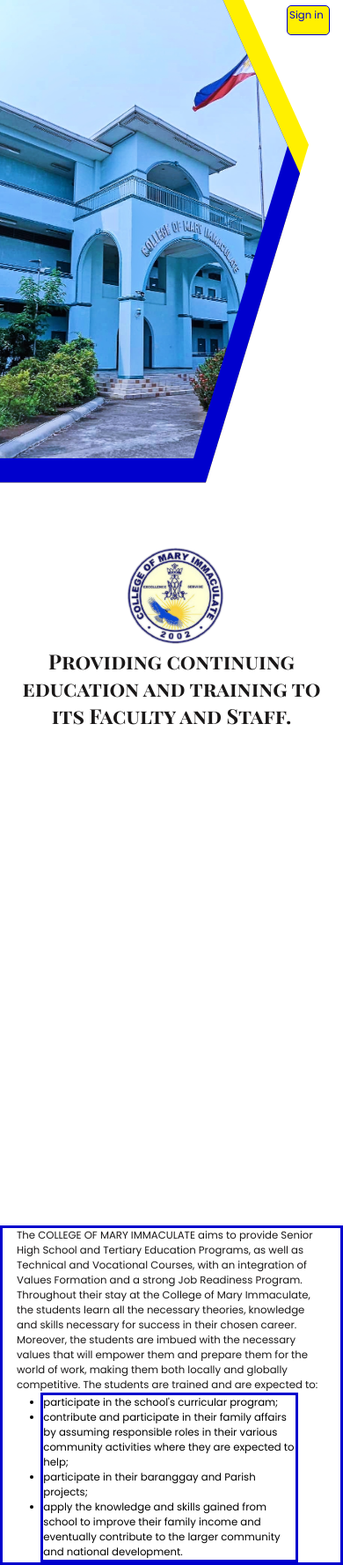
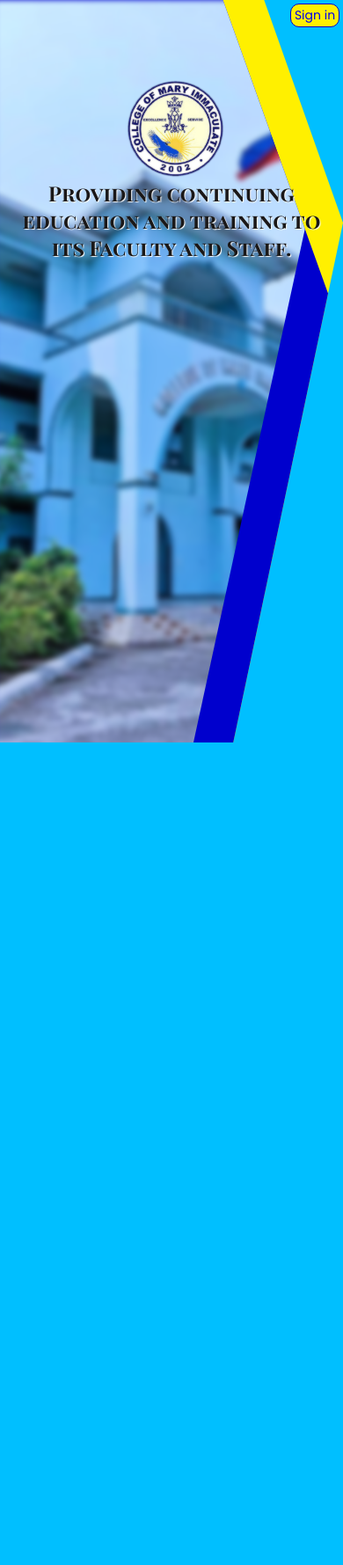
Before and after one commit to wilsterdc/CSIMS, a React (Create React App) app: page / in a window 390 px wide. Shown: the whole page at 88% size. After the commit the page ends 844 px from the top, so only its background shows below. Built offline with nearby package versions, Linux system fonts and the light colour scheme.

Commit message:
:rocket: to the :moon:

```diff
--- /dev/null
+++ b/src/components/Landing.css
@@ -0,0 +1,139 @@
+@import url('https://fonts.googleapis.com/css2?family=Poppins:wght@300;400&display=swap');
+@import url('https://fonts.googleapis.com/css2?family=Playfair+Display+SC:wght@400;700&display=swap');
+
+.interchng-text {
+    position: relative;
+    float: right;
+    color: #1a1818;
+    margin: -2vh 0.8vw;
+    padding: 0 0.5em;
+    width: 40vw;
+    height: 520px;
+    text-align: center;
+}
+
+.interchng-text p {
+    position: relative;
+    font-family: 'Playfair Display SC';
+    margin: 19vw 2%;
+    font-weight: 700;
+    font-size: 2.5vw;
+    text-shadow: 1px 1px 1px #ffff;
+    color: #1a1818;
+}
+
+.interchng-text img {
+    position: absolute;
+    background-color: transparent;
+    margin: 0.5em -10vw;
+    width: 20vw;
+    height: auto;
+}
+
+.img-container {
+    position: relative;
+    width: 58.5vw;
+    height: 100%;
+    overflow: hidden;
+    clip-path: polygon(0% 0%,70% 0%,90% 30%,57% 100%,0% 120%);
+}
+
+.bg-light {
+    position: absolute;
+    top: 0;
+    background-color: #fff000;
+    width: 63.5vw;
+    height: 100.5vh;
+    overflow: hidden;
+    clip-path: polygon(0% 0%,71% 0%,90% 30%,60% 100%,0% 100%);
+}
+
+.bg-dark {
+    position: absolute;
+    background-color: #0000cd;
+    width: 62.5vw;
+    height: 100.5vh;
+    overflow: hidden;
+    clip-path: polygon(0% 0%,65% 0%,90% 40%,60% 120%,0% 100%);
+}
+
+.img-container img {
+    left: -0.4em;
+    position: absolute;
+    width: 53vw;
+    height: 120vh;
+    object-fit: cover;
+}
+
+.login-container {
+    display: flex;
+    flex-direction: column;
+    height: 6vh;
+    min-height: 2em;
+    align-items: end;
+    margin-top: 1vw;
+    margin-right: 1vw;
+}
+
+.login-port {
+    background-color: #fff000;
+    padding: 2px 4px;
+    border: 1px solid #0000cd;
+    border-radius: 10px;
+    font-size: 18px;
+    font-family: inherit;
+    text-decoration: none;
+}
+
+
+@media screen and (max-width: 768px) {
+
+    .img-container {
+        width: 94%;
+        height: 100%;
+        clip-path: polygon(0% 0%,70% 0%,95% 30%,60% 100%,0% 100%);
+    }
+
+    .bg-light {
+        width: 100%;
+        height: 100%;
+        clip-path: polygon(0% 0%,77% 0%,100% 30%,68% 100%,0% 100%);
+    }
+
+    .bg-dark {
+        width: 100%;
+        height: 100%;
+        clip-path: polygon(0% 0%,65% 0%,96% 40%,70% 100%,0% 120%);
+    }
+
+    .img-container img {
+        width: 100%;
+        height: 120%;
+        filter: blur(3px)
+    }
+
+    .interchng-text {
+        position: absolute;
+        top: 10vh;
+        margin-left: 2vw;
+        width: 96vw;
+    }
+
+    .interchng-text img {
+        width: 40vw;
+        min-width: 100px;
+        margin: 0 -19vw;
+    }
+
+    .interchng-text p {
+        top: 16vw;
+        font-size: 6vw;
+        text-shadow: 1px 1px 1px #ffff;
+    }
+}
+
+@media screen and (max-width: 425px)   {
+    .login-port {
+        font-size: 14px;
+    }
+}
--- a/src/components/Landing.js
+++ b/src/components/Landing.js
@@ -3,6 +3,7 @@
 import dedication from './dedication.json'
 import cmibuildingSrc from './Images/cmibuilding.jpg'
 import cmiLogo from './Images/cmi.png'
+import './Landing.css'
 
 function Landing() {
     const [texts, setTexts] = useState([]);
@@ -25,10 +26,10 @@
 
   return (
     <div>
+        <div className = 'login-container'>
             {/* <Link to = '/login' target = '_blank'>
                 <button className = 'login-port'>Login</button>
             </Link> */}
-        <div>
             <a className = 'login-port' href = '/login' target = ' blank'>
             Sign in
             </a>
@@ -41,11 +42,13 @@
                 </div>
             </div>
         </div>
+        <div >
             <div className = 'interchng-text'>
                 <img src = {cmiLogo} alt = "CMI Logo" />
                 <p>{texts[currentTextIndex]?.text}</p>
             </div>
-        <div className = 'aims-container'>
+        </div>
+        {/* <div className = 'aims-container'>
             <p>
                 The COLLEGE OF MARY IMMACULATE aims to provide Senior High School and Tertiary Education Programs,
                 as well as Technical and Vocational Courses, with an integration of Values Formation and a strong Job Readiness Program.
@@ -70,7 +73,7 @@
                     and eventually contribute to the larger community and national development.
                 </li>
             </ul>
-        </div>
+        </div> */}
     </div>
   )
 }
--- a/src/components/Style.css
+++ b/src/components/Style.css
@@ -8,214 +8,9 @@
 }
 
 body {
-    /* background: #00bfff; */
     font-family: 'Poppins', sans-serif;
     background-size: cover;
-}
-
-.interchng-text {
-    position: relative;
-    float: right;
-    color: #1a1818;
-    margin: 3vh 0.8vw;
-    padding: 0 0.5em;
-    width: 40vw;
-    height: 520px;
-    text-align: center;
-}
-
-.interchng-text p {
-    position: relative;
-    font-family: 'Playfair Display SC';
-    margin: 19vw 2%;
-    font-weight: 700;
-    /* font-size: 30px; */
-    font-size: 2.5vw;
-    color: #1a1818;
-}
-
-.interchng-text img {
-    position: absolute;
-    background-color: transparent;
-    margin: 0.5em -10vw;
-    width: 20vw;
-    height: auto;
-}
-
-.img-container {
-    position: relative;
-    width: 58.5vw;
-    height: 93.5vh;
-    overflow: hidden;
-    clip-path: polygon(0% 0%,70% 0%,90% 30%,60% 100%,0% 100%);
-    /* transition: all 0.5s ease; */
-}
-
-.bg-light {
-    position: absolute;
-    top: 0;
-    background-color: #fff000;
-    width: 63.5vw;
-    height: 100.5vh;
-    overflow: hidden;
-    clip-path: polygon(0% 0%,71% 0%,90% 30%,60% 100%,0% 100%);
-    /* transition: all 0.5s ease; */
-}
-
-.bg-dark {
-    position: absolute;
-    background-color: #0000cd;
-    width: 62.5vw;
-    height: 100.5vh;
-    overflow: hidden;
-    clip-path: polygon(0% 0%,65% 0%,90% 40%,60% 120%,0% 120%);
-    /* transition: all 0.5s ease; */
-}
-
-.img-container img {
-    left: -0.4em;
-    position: absolute;
-    width: 53vw;
-    height: 120vh;
-    object-fit: cover;
-    /* transition: all 0.5s ease; */
-}
-
-.login-port {
-    position: relative;
-    display: flex;
-    margin: 0.8vw 92%;
-    text-decoration: none;
-    padding-left: 2px;
-    padding-right: 2px;
-    color: #0000cd;
-    font-family: inherit;
-    font-weight: 500;
-    font-size: 3.1vh;
-    width: 11.3vh;
-    height: 4.9vh;
-    text-align: center;
-    border-radius: 5px;
-    border: 1px solid #0000cd;
-    background: #fff000;
-}
-
-.aims-container {
-    position: absolute;
-    display: flex;
-    flex-direction: column;
-    top: 115vh;
-    /* margin: 0 1em; */
-    padding: 0 1em;
-    /* width: 96.5vw; */
-    width: 100%;
-    border: 3px solid #0000cd;
-}
-
-.aims-container p {
-    font-size: 1.5vw;
-    color: #1a1818;
-}
-
-.students-container {
-    display: flex;
-    flex-direction: column;
-    margin: 0 7vw;
-    width: 75vw;
-    font-size: 1.5vw;
-    border: 3px solid #0000cd;
-}
-
-/* @media screen and (max-width: 598px) {
-    .aims-container {
-        top: 115vh;
-        width: 100%;
-    }
-} */
-
-@media screen and (max-width: 768px) {
-    .login-port {
-        min-width: 8vw;
-        height: 5.3vw;
-    }
-
-    .aims-container {
-        margin: 50vh 0;
-        width: 100%;
-    }
-
-    .aims-container p {
-        font-size: 3vw;
-    }
-
-    .students-container {
-        font-size: 3vw;
-    }
-
-    .login-container {
-        max-height: 50px;
-    }
-
-    .login-port {
-        width: 11vw;
-        margin: 0 87vw;
-        border-radius: 5px;
-        font-size: 3vw;
-    }
-
-    .img-container {
-        width: 94%;
-        height: 95%;
-        /* transition: all 0.5s ease; */
-    }
-
-    .bg-light {
-        width: 100%;
-        height: 65%;
-        /* transition: all 0.5s ease; */
-    }
-
-    .bg-dark {
-        width: 100%;
-        height: 100%;
-        /* transition: all 0.5s ease; */
-    }
-
-    .img-container img {
-        width: 92%;
-        height: 120%;
-        /* transition: all 0.5s ease; */
-    }
-
-    .interchng-text {
-        position: absolute;
-        top: 68vh;
-        margin-left: 2vw;
-        width: 96vw;
-    }
-
-    .interchng-text img {
-        width: 40vw;
-        min-width: 100px;
-        margin: 0 -19vw;
-    }
-
-    .interchng-text p {
-        top: 16vw;
-        font-size: 6vw;
-    }
-}
-
-@media screen and (max-width: 425px)   {
-    .login-port {
-        padding: 2px;
-        margin: 0.5em 83.6vw;
-        width: 12.5vw;
-        height: 4vh;
-    }
-
-
-
+    background: #00bfff;
 }
 
 /*******************************************************************************************/
--- a/src/index.css
+++ b/src/index.css
@@ -2,21 +2,10 @@
 
 * {
   box-sizing: border-box;
-  margin: 0;
+  margin-bottom: 50px;
   padding: 0;
 }
 
 body {
   font-family: 'Poppins', sans-serif;
 }
-
-/*
-.container {
-  max-width: 500px;
-  margin: 30px auto;
-  overflow: auto;
-  min-height: 300px;
-  border: 1px solid #0000ff;
-  padding: 30px;
-  border-radius: 5px;
-} */
```
Lines whose indentation alone changed are shown as unchanged.
